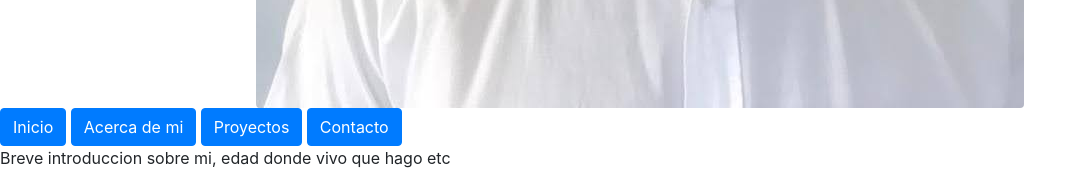
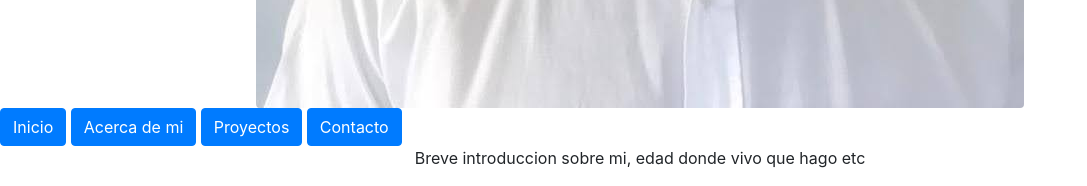
Before and after one commit to IglesiasT/portfolio, a Flask app: page / in a window 1280 px wide. Shown: the part 972-1158 px from the top of the page, without its empty margins (0-1087 px from the left). Run offline with Flask 2, Linux system fonts and the light colour scheme; some libraries are stand-ins or nearby versions.

Commit message:
centred paragraph with bootstrap

```diff
--- a/templates/index.html
+++ b/templates/index.html
@@ -26,7 +26,7 @@
     <a class="btn btn-primary" href="{{ url_for('contact') }}">Contacto</a>
 
     <!-- Breve introduccion sobre mi -->
-    <p>Breve introduccion sobre mi, edad donde vivo que hago etc</p>
+    <p class="text-center">Breve introduccion sobre mi, edad donde vivo que hago etc</p>
 
     <!-- JavaScript para varias funcionalidades-->
     <!-- jQuery primero, luego Popper.js y Bootstrap JS -->
```
